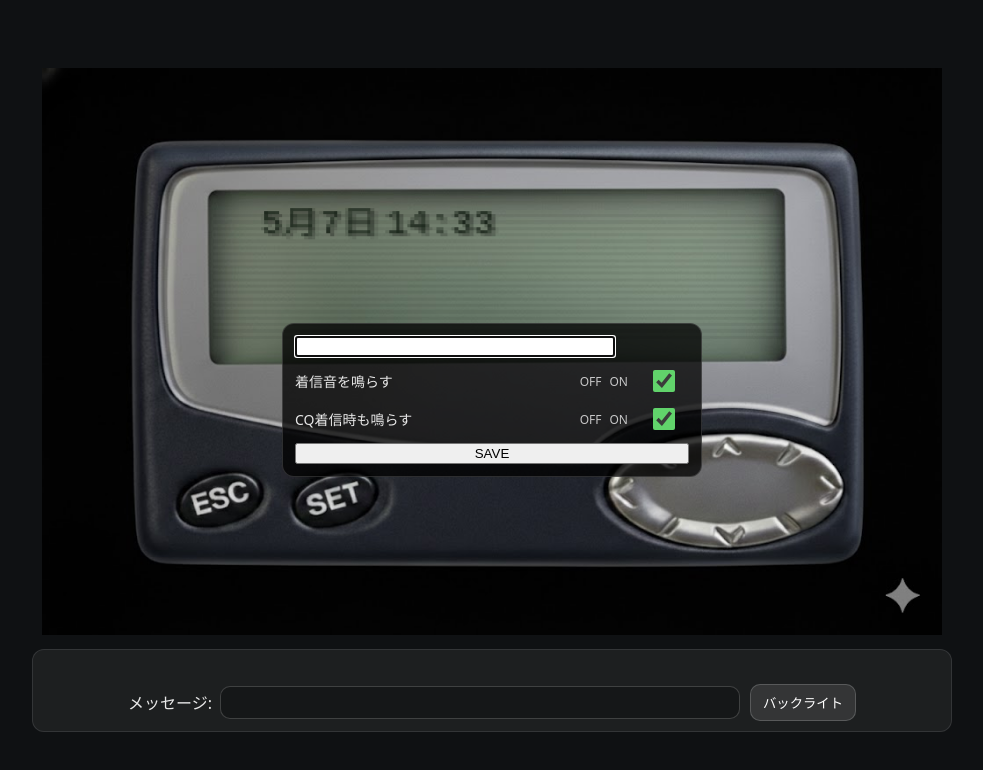
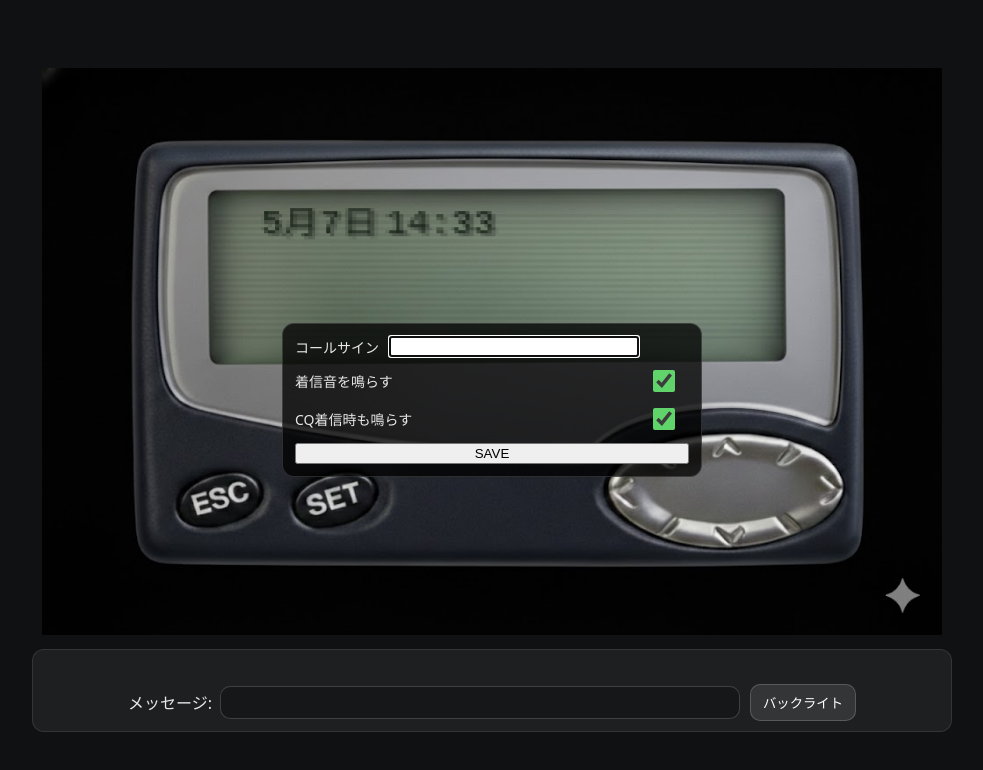
Before and after one commit to tuningradio/PocketBell-Simulator, a plain HTML site: page index.html in a window 1280 px wide. Both pictures are taken after a click on the button 465 px from the left and 519 px from the top of the page. Shown: the whole page, without its empty margins (148-1131 px from the left). Drawn offline with Linux system fonts and the light colour scheme.

Commit message:
Refine SET dialog labels

```diff
--- a/index.html
+++ b/index.html
@@ -31,7 +31,10 @@
 
   <div id="myCallEditor" class="editor hidden">
     <div class="editorBox">
-      <input id="myCallInput" type="text" spellcheck="false" autocomplete="off" />
+      <label class="callRow">
+        <span>コールサイン</span>
+        <input id="myCallInput" type="text" spellcheck="false" autocomplete="off" />
+      </label>
       <label class="switchRow">
         <span>着信音を鳴らす</span>
         <span class="switchLabels"><span>OFF</span><span>ON</span></span>
--- a/style.css
+++ b/style.css
@@ -155,6 +155,17 @@ body{margin:0;background:#0f1113;color:#e8e8e8;font-family:system-ui,-apple-syst
   width:320px;
   max-width:70vw;
 }
+.callRow{
+  display:grid;
+  grid-template-columns:auto 1fr;
+  align-items:center;
+  gap:10px;
+  font-size:14px;
+}
+.callRow input{
+  width:250px;
+  max-width:calc(70vw - 110px);
+}
 .switchRow{
   display:grid;
   grid-template-columns:1fr auto auto;
@@ -170,6 +181,7 @@ body{margin:0;background:#0f1113;color:#e8e8e8;font-family:system-ui,-apple-syst
   gap:8px;
   font-size:12px;
   color:rgba(255,255,255,.75);
+  visibility:hidden;
 }
 .switchRow input[type="checkbox"]{
   width:44px;
```
